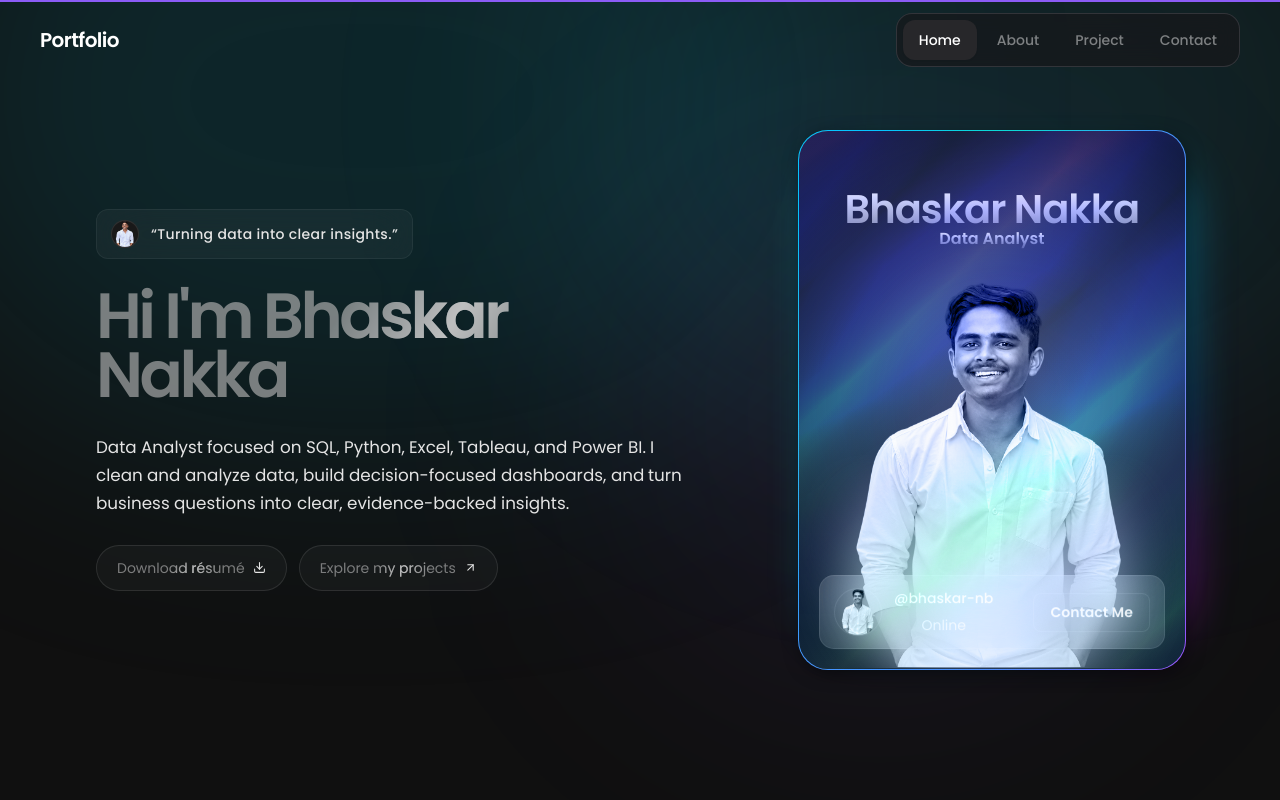
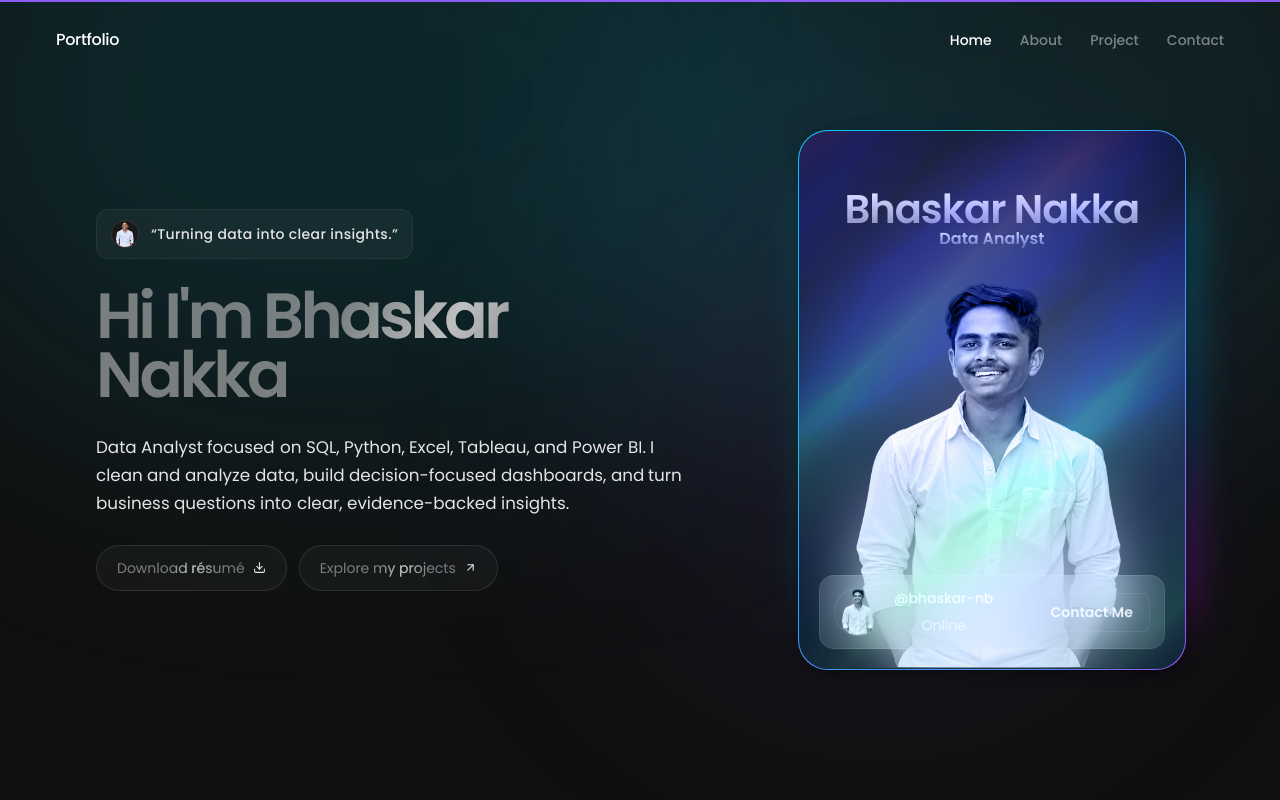
Before and after one commit to bhaskar-nb/portfolio, a Next.js app: page / in a window 1280 px wide. Shown: the top 800 px of the page. Built offline with nearby package versions, Linux system fonts and the light colour scheme.

Commit message:
Revert navbar optimization

```diff
--- a/components/Navbar.tsx
+++ b/components/Navbar.tsx
@@ -42,30 +42,27 @@ export default function Navbar() {
       transition={{ duration: 0.6, delay: 0.15 }}
       className="fixed inset-x-0 top-0 z-50"
     >
-      <div className="mx-auto flex h-20 w-full max-w-7xl items-center justify-between px-5 sm:px-8 lg:px-10">
+      <div className="mx-auto flex h-20 w-full max-w-[1500px] items-center justify-between px-6 sm:px-10 lg:px-14">
         <button
           type="button"
           onClick={() => scrollTo("home")}
-          className="font-display text-xl font-semibold tracking-[-0.03em] text-white transition-opacity hover:opacity-70"
+          className="font-display text-base font-medium tracking-[-0.02em] text-white transition-opacity hover:opacity-70"
           aria-label="Go to home"
         >
           Portfolio
         </button>
 
-        <nav
-          aria-label="Primary navigation"
-          className="hidden items-center gap-1 rounded-2xl border border-zinc-700/70 bg-zinc-900/70 p-1.5 backdrop-blur-md sm:flex"
-        >
+        <nav aria-label="Primary navigation" className="hidden items-center gap-7 sm:flex">
           {primaryNav.map((item) => (
             <button
               type="button"
               key={item.id}
               onClick={() => scrollTo(item.id)}
               className={cn(
-                "rounded-xl px-4 py-2.5 text-sm font-medium transition-all duration-300",
+                "text-sm font-medium transition-colors duration-200",
                 active === item.id
-                  ? "bg-zinc-800 text-white shadow-sm"
-                  : "text-white/45 hover:bg-zinc-800/60 hover:text-white/85"
+                  ? "text-white"
+                  : "text-white/45 hover:text-white/80"
               )}
             >
               {item.label === "Projects" ? "Project" : item.label}
@@ -76,7 +73,7 @@ export default function Navbar() {
         <button
           type="button"
           onClick={() => scrollTo("contact")}
-          className="rounded-full border border-zinc-700/70 bg-zinc-900/70 px-4 py-2 text-sm font-medium text-white/70 backdrop-blur-md transition-all hover:border-zinc-500 hover:text-white sm:hidden"
+          className="sm:hidden text-sm font-medium text-white/70 transition-colors hover:text-white"
           aria-label="Go to contact"
         >
           Contact
```
